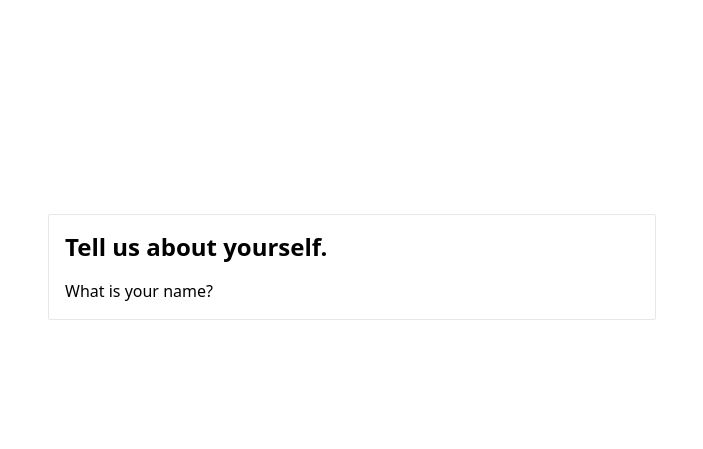
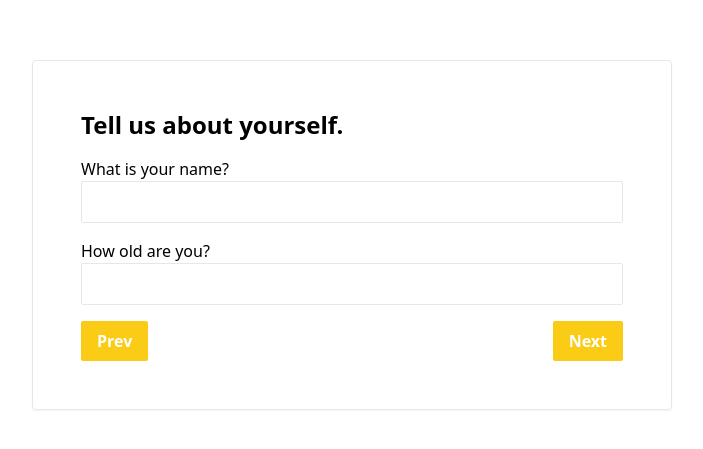
Before and after one commit to malekoa/conuhacks_sunlife, a React (Vite) app: page / in a window 1280 px wide. Shown: the part 165-614 px from the top of the page, without its empty margins (288-991 px from the left). Built offline with nearby package versions, Linux system fonts and the light colour scheme.

Commit message:
added state management stuff

```diff
--- a/src/App.jsx
+++ b/src/App.jsx
@@ -1,14 +1,49 @@
 import { BrowserRouter as Router, Routes, Route } from 'react-router-dom'
-import './App.css'
+import { useState } from 'react'
 import Questionnaire from './Routes/Questionnaire'
 import Results from './Routes/Results'
 
 function App() {
+
+  // object that holds name, age, savings, debt, degree, boolean for if they are going to grad school, graduation date, and monthly savings percentage
+  const [name, setName] = useState('')
+  const [age, setAge] = useState('')
+  const [savings, setSavings] = useState('')
+  const [debt, setDebt] = useState('')
+  const [degree, setDegree] = useState('')
+  const [gradSchool, setGradSchool] = useState(false)
+  const [gradDate, setGradDate] = useState('')
+  const [monthlySavings, setMonthlySavings] = useState('')
+
+  // object that holds all the data
+  const data = {
+    name: name,
+    age: age,
+    savings: savings,
+    debt: debt,
+    degree: degree,
+    gradSchool: gradSchool,
+    gradDate: gradDate,
+    monthlySavings: monthlySavings
+  }
+
+  // object that holds all the functions that update the data
+  const setData = {
+    setName: setName,
+    setAge: setAge,
+    setSavings: setSavings,
+    setDebt: setDebt,
+    setDegree: setDegree,
+    setGradSchool: setGradSchool,
+    setGradDate: setGradDate,
+    setMonthlySavings: setMonthlySavings
+  }
+
   return (
-    <div>
+    <div className='flex flex-col w-full h-screen justify-center items-center'>
       <Router>
         <Routes>
-          <Route path="/" element={<Questionnaire />} />
+          <Route path="/" element={<Questionnaire data={data} setData={setData} />} />
           <Route path="/results" element={<Results />} />
         </Routes>
       </Router>
--- a/src/Routes/Questionnaire.jsx
+++ b/src/Routes/Questionnaire.jsx
@@ -1,10 +1,22 @@
-function Questionnaire() {
+function Questionnaire(props) {
     return (
-        <div className="flex w-full h-screen justify-center items-center">
-            <div className="flex flex-col items-start w-1/2 border p-4 rounded-sm space-y-4">
+        <div className="flex w-full h-full justify-center items-center">
+            <div className="flex flex-col items-start w-1/2 border p-12 rounded space-y-4 shadow-sm">
                 <span className="text-2xl font-bold">Tell us about yourself.</span>
-                <div>
-                    <span>What is your name?</span>
+                <div className="flex flex-col w-full justify-start">
+                    <span className="flex">What is your name?</span>
+                    {/* input field that updates props.name using props.setName */}
+                    <input type="text" className="border rounded-sm p-2" value={props.name} onChange={(e) => props.setData.setName(e.target.value)} />
+                </div>
+                <div className="flex flex-col w-full justify-start">
+                    <span className="flex">How old are you?</span>
+                    {/* input field that updates props.age using props.setAge */}
+                    <input type="text" className="border rounded-sm p-2" value={props.age} onChange={(e) => props.setData.setAge(e.target.value)} />
+                </div>
+                {/* div that holds a prev and next button that are justified between */}
+                <div className="flex justify-between w-full">
+                    <button className="bg-yellow-400 text-white rounded-sm p-2 px-4 font-bold">Prev</button>
+                    <button className="bg-yellow-400 text-white rounded-sm p-2 px-4 font-bold">Next</button>
                 </div>
             </div>
         </div>
```
